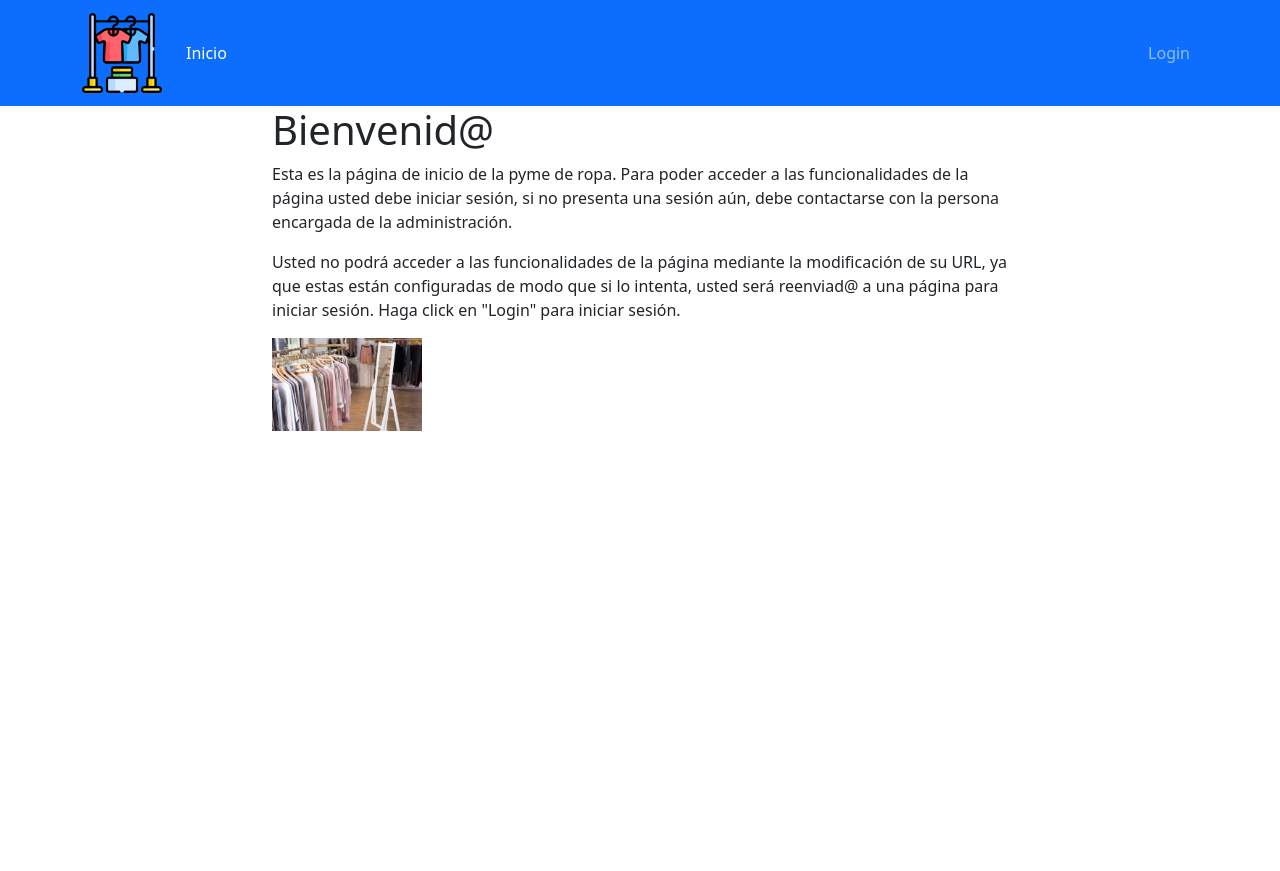
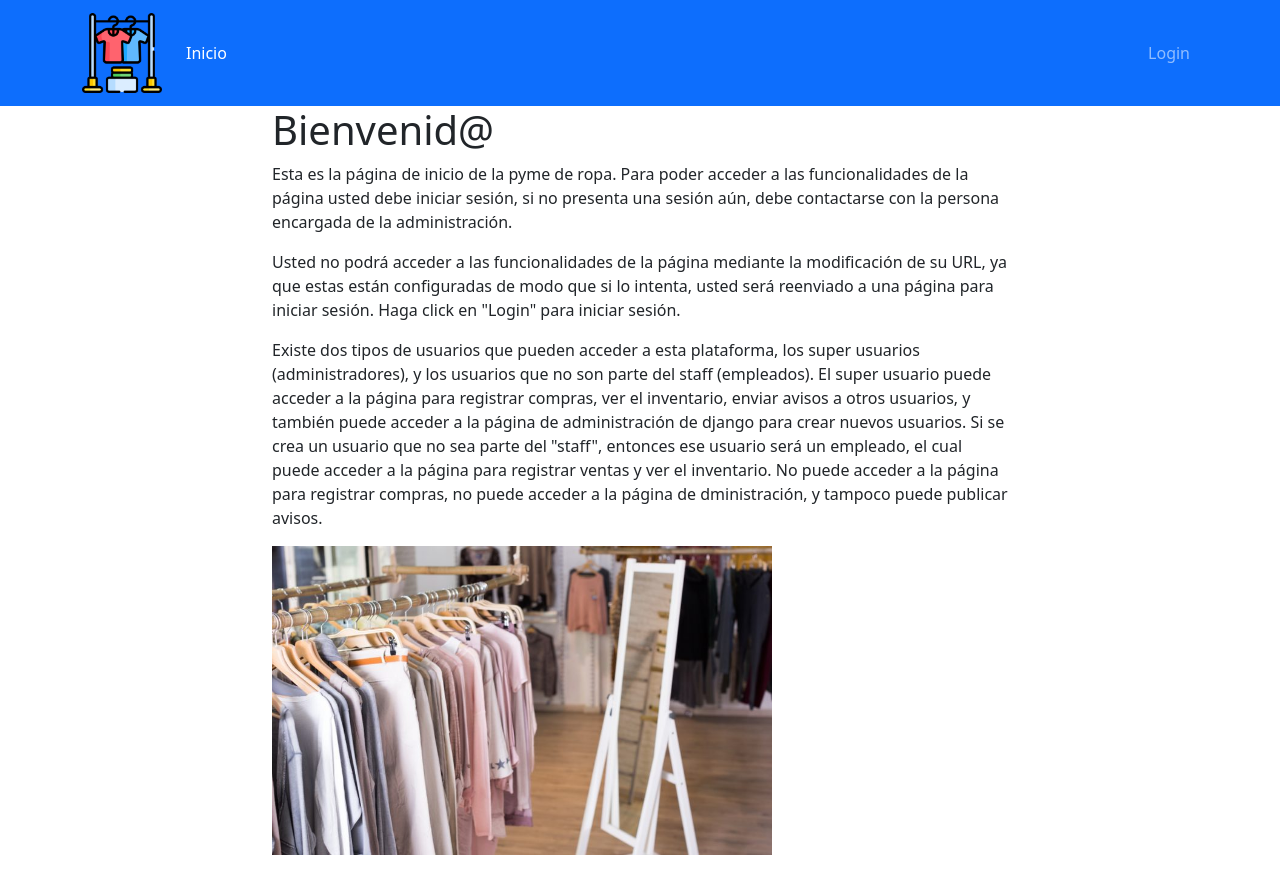
Before and after one commit to CesarOsorioUrra/PymeRopa_django, a Django app: page / in a window 1280 px wide. Before the commit the page ends 431 px from the top, so only its background shows below. Run offline with Django 5.2, Linux system fonts and the light colour scheme.

Commit message:
sexto commit, modificaciones a pagina de inicio y a readme

```diff
--- a/core/static/core/css/styles.css
+++ b/core/static/core/css/styles.css
@@ -2,5 +2,5 @@
     width: 80px;
 }
 .imagen-home{
-    width: 150px;
+    width: 500px;
 }
--- a/core/templates/core/home.html
+++ b/core/templates/core/home.html
@@ -21,7 +21,11 @@
             </p>
             <p>
                 Usted no podrá acceder a las funcionalidades de la página mediante la modificación de su URL, ya que estas están configuradas
-                de modo que si lo intenta, usted será reenviad@ a una página para iniciar sesión. Haga click en "Login" para iniciar sesión.
+                de modo que si lo intenta, usted será reenviado a una página para iniciar sesión. Haga click en "Login" para iniciar sesión.
+            </p>
+            <p>Existe dos tipos de usuarios que pueden acceder a esta plataforma, los super usuarios (administradores), y los usuarios que no son parte del staff (empleados).
+                 El super usuario puede acceder a la página para registrar compras, ver el inventario, enviar avisos a otros usuarios, y también puede acceder a la página de administración de django para crear nuevos usuarios.
+                 Si se crea un usuario que no sea parte del "staff", entonces ese usuario será un empleado, el cual puede acceder a la página para registrar ventas y ver el inventario. No puede acceder a la página para registrar compras, no puede acceder a la página de dministración, y tampoco puede publicar avisos.
             </p>
             <p>
                 <img src="{% static 'core/img/ropa.png' %}" alt="Imagen ropa" class="imagen-home">
```
Also changed, not shown: README.md.
